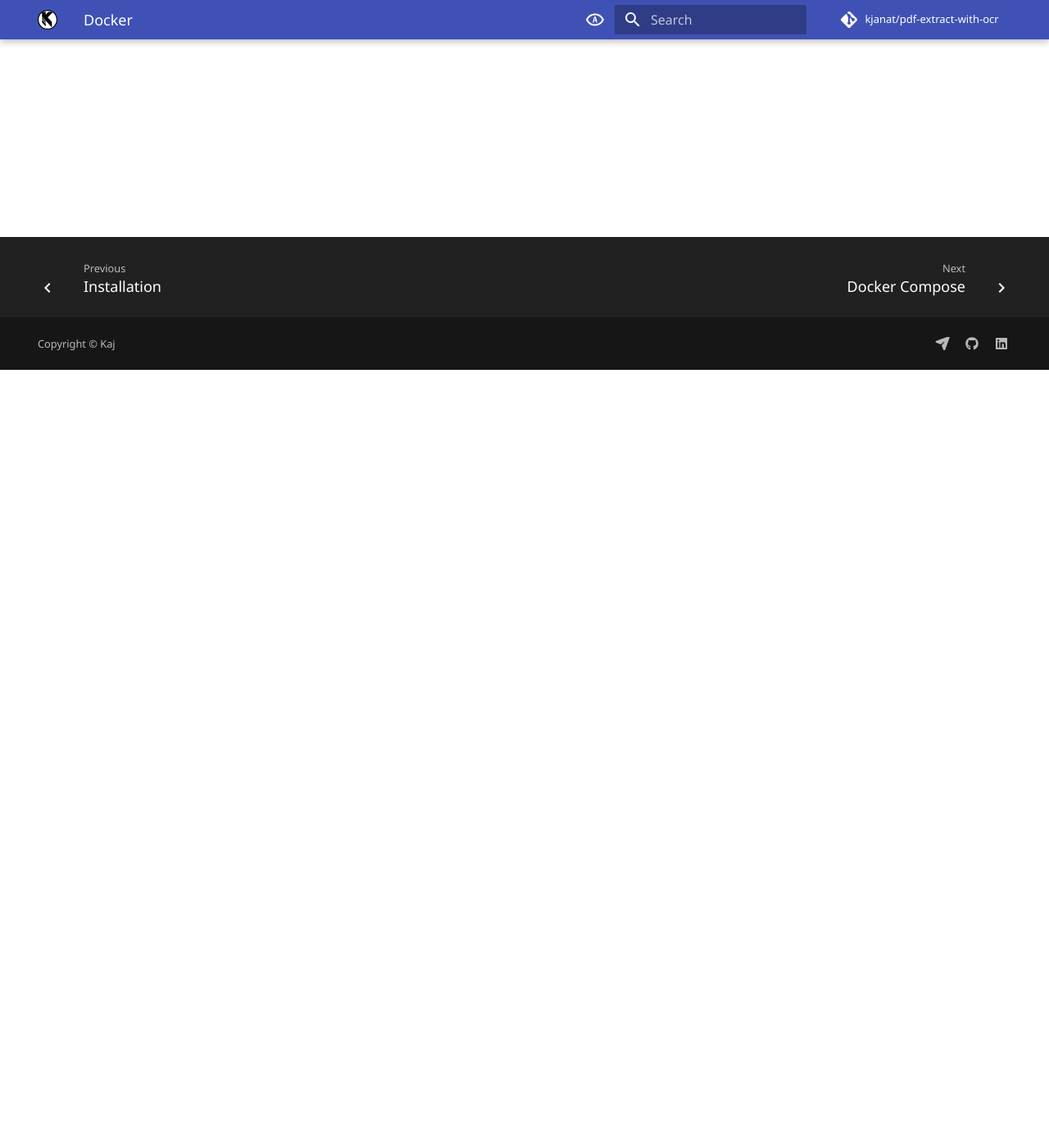
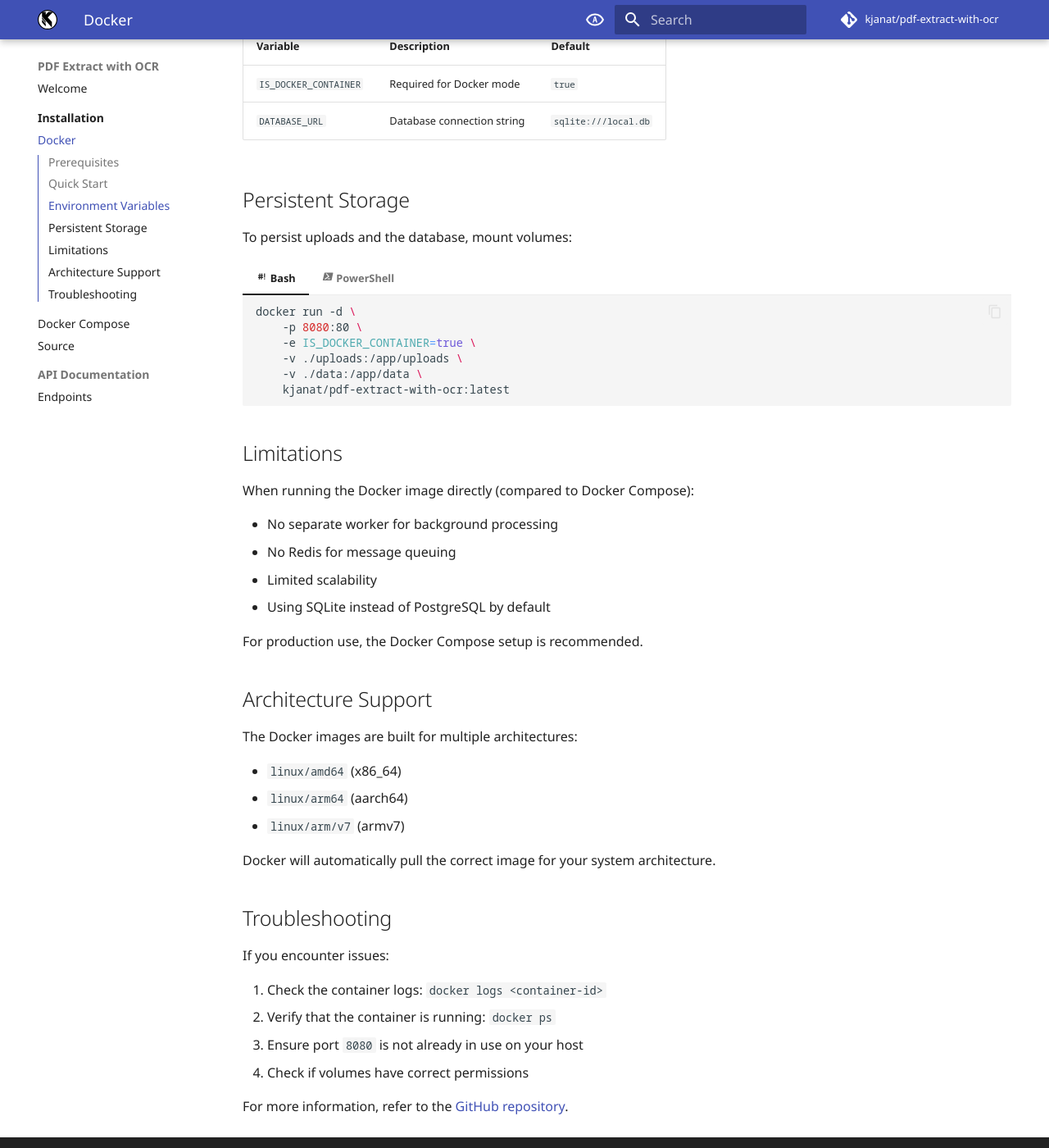
Before and after one commit to kjanat/pdf-extract-with-ocr, an MkDocs documentation site: the page built from docs/installation/docker.md, in a window 1280 px wide and 1400 px high, scrolled down 949 px. Shown: the whole window at 82% size. Built offline with MkDocs 1.6.1 and Material for MkDocs 9.7.7, drawn with Linux system fonts in a browser that asks for light colours; plug-ins that fetch from the network failed and are left out; comment, search, counter and statistics services are not loaded; some of the changed text lies outside the part shown.

Commit message:
Update documentation and configuration files for Docker setup and improve .gitignore

````diff
--- a/docs/installation/docker.md
+++ b/docs/installation/docker.md
@@ -1 +1,115 @@
 # Running with Docker
+
+This guide explains how to run PDF Extract with OCR using Docker directly without Docker Compose. This approach is simpler but provides fewer features than the full stack deployment.
+
+## Prerequisites
+
+- [Docker][Docker Install] installed on your system
+- Basic knowledge of Docker commands
+
+## Quick Start
+
+Run the container with the following command:
+
+=== ":material-bash: Bash"
+
+    ```bash
+    docker run -d -p 8080:80 -e IS_DOCKER_CONTAINER=true kjanat/pdf-extract-with-ocr:latest
+    ```
+
+=== ":material-powershell: PowerShell"
+
+    ```pwsh
+    docker run -d -p '8080:80' -e 'IS_DOCKER_CONTAINER=true' kjanat/pdf-extract-with-ocr:latest
+    ```
+
+This will start the API service and make it available at [http://localhost:8080](http://localhost:8080).
+
+## Environment Variables
+
+You can configure the container using environment variables:
+
+=== ":material-bash: Bash"
+
+    ```bash
+    docker run -d \
+        -p 8080:80 \
+        -e IS_DOCKER_CONTAINER=true \
+        -e DATABASE_URL=sqlite:///local.db \
+        kjanat/pdf-extract-with-ocr:latest
+    ```
+
+=== ":material-powershell: PowerShell"
+
+    ```pwsh
+    docker run -d `
+        -p '8080:80' `
+        -e 'IS_DOCKER_CONTAINER=true' `
+        -e 'DATABASE_URL=sqlite:///local.db' `
+        kjanat/pdf-extract-with-ocr:latest
+    ```
+
+Important environment variables:
+
+| Variable              | Description                | Default              |
+| --------------------- | -------------------------- | -------------------- |
+| `IS_DOCKER_CONTAINER` | Required for Docker mode   | `true`               |
+| `DATABASE_URL`        | Database connection string | `sqlite:///local.db` |
+
+## Persistent Storage
+
+To persist uploads and the database, mount volumes:
+
+=== ":material-bash: Bash"
+
+    ```bash
+    docker run -d \
+        -p 8080:80 \
+        -e IS_DOCKER_CONTAINER=true \
+        -v ./uploads:/app/uploads \
+        -v ./data:/app/data \
+        kjanat/pdf-extract-with-ocr:latest
+    ```
+
+=== ":material-powershell: PowerShell"
+
+    ```pwsh
+    docker run -d `
+        -p '8080:80' `
+        -e 'IS_DOCKER_CONTAINER=true' `
+        -v './uploads:/app/uploads' `
+        -v './data:/app/data' `
+        kjanat/pdf-extract-with-ocr:latest
+    ```
+
+## Limitations
+
+When running the Docker image directly (compared to Docker Compose):
+
+- No separate worker for background processing
+- No Redis for message queuing
+- Limited scalability
+- Using SQLite instead of PostgreSQL by default
+
+For production use, the Docker Compose setup is recommended.
+
+## Architecture Support
+
+The Docker images are built for multiple architectures:
+
+- `linux/amd64` (x86_64)
+- `linux/arm64` (aarch64)
+- `linux/arm/v7` (armv7)
+
+Docker will automatically pull the correct image for your system architecture.
+
+## Troubleshooting
+
+If you encounter issues:
+
+1. Check the container logs: `docker logs <container-id>`
+2. Verify that the container is running: `docker ps`
+3. Ensure port `8080` is not already in use on your host
+4. Check if volumes have correct permissions
+
+For more information, refer to the [GitHub repository](https://github.com/kjanat/pdf-extract-with-ocr).
````
Also changed, not shown: README.md (+2 -2 lines), docs/includes/include.md (+6 -0 lines), docs/index.md (+1 -1 lines), docs/installation/docker-compose.md (+3 -3 lines), docs/installation/source.md (+1 -1 lines), 6 other files.
